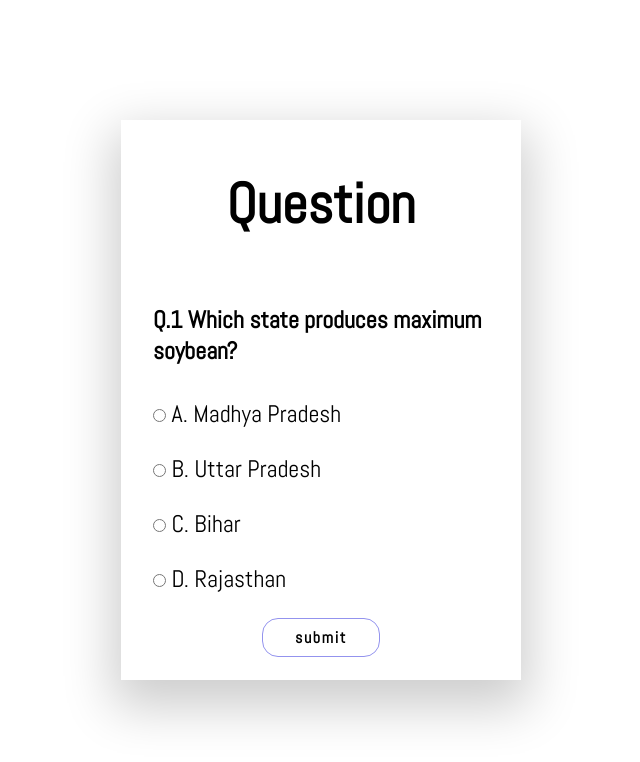
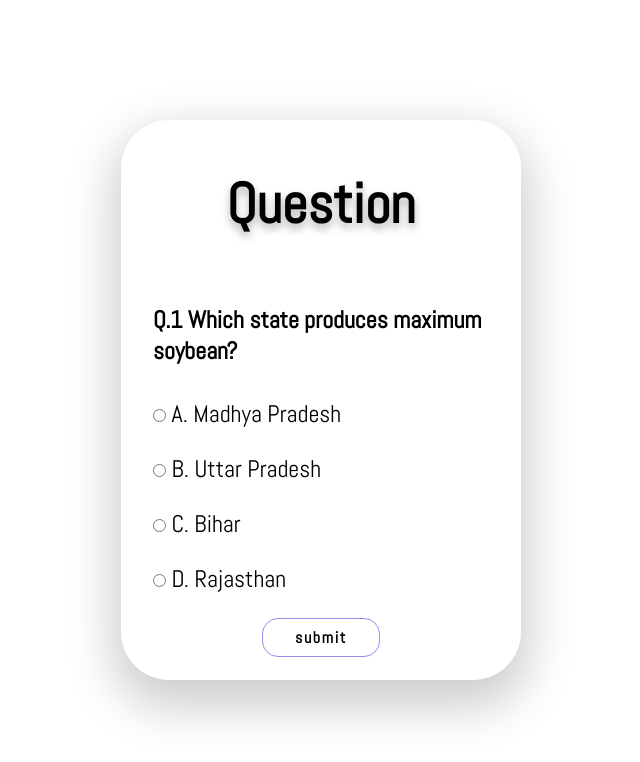
Before and after one commit to omprakash-singh/quiz, a plain HTML site: page index.html in a window 1280 px wide. Shown: the whole page, without its empty margins (319-959 px from the left). Drawn offline with Linux system fonts and the light colour scheme.

Commit message:
Update style.css

```diff
--- a/style.css
+++ b/style.css
@@ -10,6 +10,7 @@
 h1{
     text-align: center;
     margin-bottom: 2rem;
+    text-shadow: 0 0.3rem 0.5rem rgba(0, 0, 0, 0.3);
 }
 .main-contant{
     background:  rgb(255, 255, 255);
@@ -56,6 +57,7 @@ p{
     margin-top: 5rem;
 }
 .contant{
+    border-radius: 3rem;
     width: 25rem;
     height: 35rem;
     background-color: #ffffff;
```
